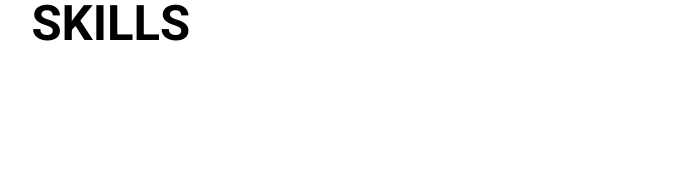
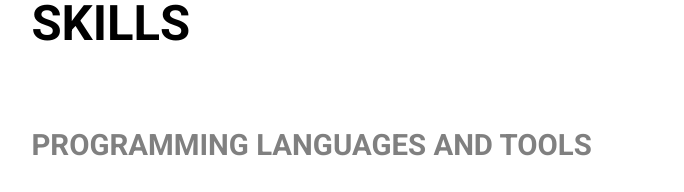
Before and after one commit to shuyang-he/shuyang-he.github.io, a React app: page / in a window 1280 px wide. Shown: the part 5040-5232 px from the top of the page, without its empty margins (327-1011 px from the left). Built offline with nearby package versions, Linux system fonts and the light colour scheme.

Commit message:
test file case

```diff
--- a/src/App.jsx
+++ b/src/App.jsx
@@ -9,7 +9,7 @@ import About from "./components/About/About";
 import Education from "./components/Education/Education";
 import Experience from "./components/Experience/Experience";
 import Projects from "./components/Projects/Projects";
-// import Skills from "./components/Skills/Skills";
+import Skills from "./components/Skills/Skills";
 
 class App extends Component {
   render() {
@@ -40,7 +40,7 @@ class App extends Component {
               </Section>
               <Section>
                 <SectionTitle id={`skills`} title={`SKILLS`}>
-                  {/* <Skills /> */}
+                  <Skills />
                 </SectionTitle>
               </Section>
             </Main>
```
